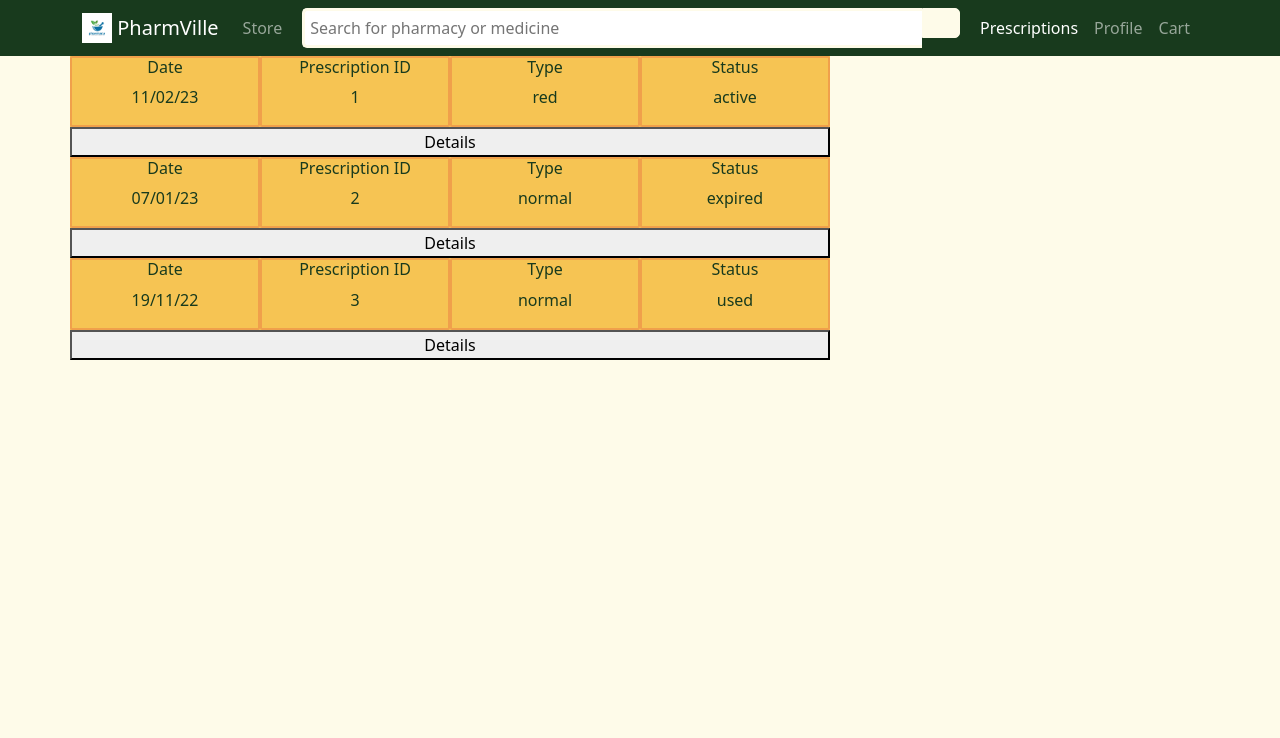
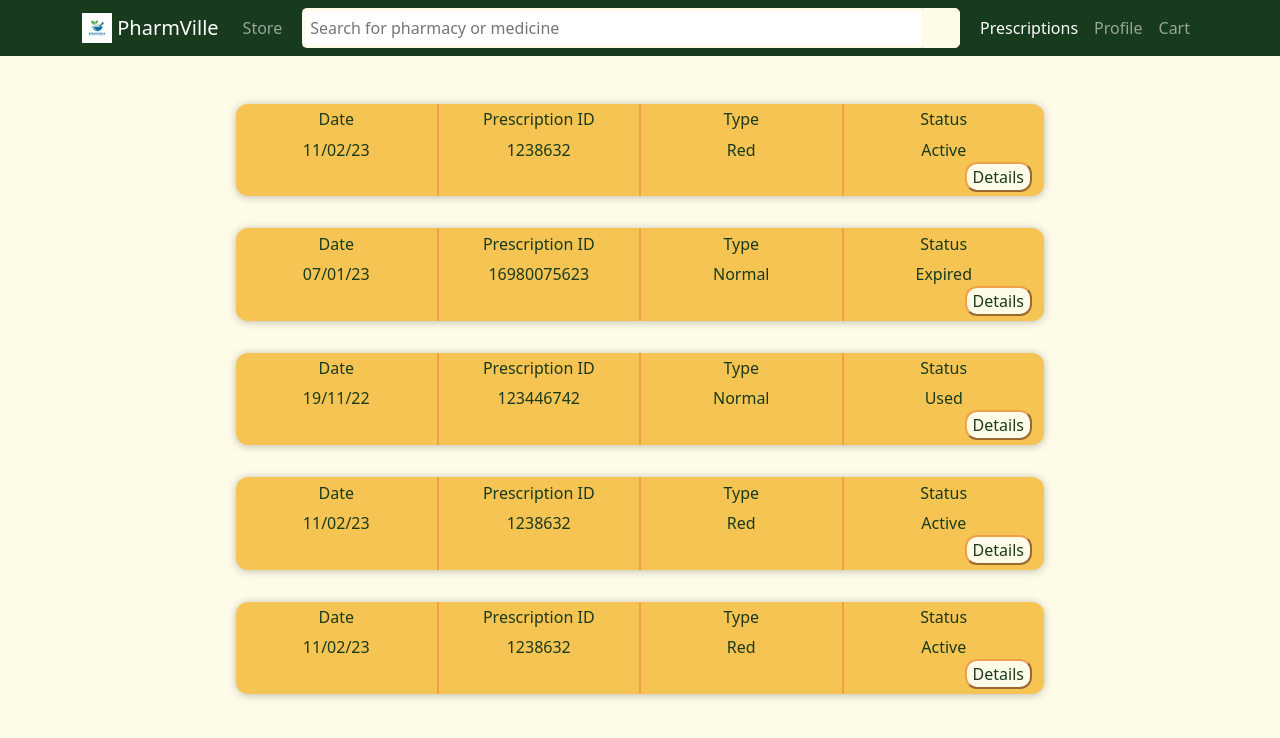
Before and after one commit to guezey/PharmVille, a React (Create React App) app in the folder pharmville-frontend/: page /prescriptions in a window 1280 px wide. Shown: the top 738 px of the page. Built offline with nearby package versions, Linux system fonts and the light colour scheme.

Commit message:
Pharmacy Update

```diff
--- a/pharmville-frontend/src/UserComponents/NavigationBar.js
+++ b/pharmville-frontend/src/UserComponents/NavigationBar.js
@@ -24,7 +24,7 @@ function NavigationBar() {
                     <Container className='search'>
                         <input type="text" class="searchTerm" placeholder="Search for pharmacy or medicine"></input>
                         <button type="submit" class="searchButton">
-                            <i class="fa fa-search"></i>
+                            <i className="fa fa-search"></i>
                         </button>
                     </Container>
                     <Nav>
--- a/pharmville-frontend/src/UserComponents/Prescription.css
+++ b/pharmville-frontend/src/UserComponents/Prescription.css
@@ -1,25 +1,84 @@
 h1 {
     font-size: 16px;
     color: #183a1d;
+    padding-top: 0.4rem;
 }
 
 p {
     color: #183a1d;
+    margin-bottom: 0;
 }
 
 .itemHolder {
     background-color: #f6c453;
     text-align: center;
+    border-radius: 12px;
+    box-shadow: 0 1px 8px rgba(0, 0, 0, 0.25);
+    margin-top: 2rem;
 }
 
 .borders {
     border-color: #f0a04b;
-    border-radius: 2px;
     border-width: 2px;
-    border-style: solid;
-}
-button {
-    width: 20px;
-    height: 30px;
+    border-right-style: solid;
+
 
 }
+.detailsButton {
+    display: block;
+    height: 30px;
+    border-radius: 12px;
+    margin-left: auto;
+    border-color: #f0a04b;
+    background-color: #fefbe9;
+    color: #183a1d;
+    margin-bottom: 0.3rem;
+    margin-top: 0;
+}
+
+.button-holder {
+    text-align: right;
+}
+
+.detailsHolder {
+    background-color: #f0a04b;
+    margin-top: 0;
+    text-align: left;
+    border-radius: 12px;
+    box-shadow: 0 1px 8px rgba(0, 0, 0, 0.25);
+}
+
+ul {
+    color: #183a1d;
+}
+
+li {
+    margin-left: 1rem;
+}
+
+.prescHolder {
+    margin: auto;
+    width: 65%;
+    max-height: 40rem;
+    overflow: auto;
+    margin-top: 1rem;
+}
+
+::-webkit-scrollbar {
+    width: 0.5rem;
+    background-color: #fefbe9;
+  }
+
+  ::-webkit-scrollbar-track {
+    box-shadow: inset 0 0 5px rgba(0, 0, 0, 0.25);
+    border-radius: 10px;
+  }
+
+  ::-webkit-scrollbar-thumb {
+    background: #f0a04b;
+    border-radius: 10px;
+  }
+
+  ::-webkit-scrollbar-thumb:hover {
+    background: #b07638;
+  }
--- a/pharmville-frontend/src/UserComponents/Prescription.js
+++ b/pharmville-frontend/src/UserComponents/Prescription.js
@@ -3,45 +3,95 @@ import PrescriptionItem from './PrescriptionItem';
 import Row from 'react-bootstrap/Row';
 import Col from 'react-bootstrap/Col';
 
+
 const prescriptions = [
   {
-    id: 1,
+    key: 1,
+    id: 1238632,
     date: '11/02/23',
-    type: 'red',
-    status: 'active' ,
+    type: 'Red',
+    status: 'Active' ,
+    expired: '14/02/23',
     drug: ['Paroksetin']  ,
   },
   {
-    id: 2,
+    key: 2,
+    id: 16980075623,
     date: '07/01/23',
-    type: 'normal',
-    status: 'expired' ,
+    type: 'Normal',
+    status: 'Expired' ,
+    expired: '14/02/23',
     drug: ['Nexium', 'Gaviscon'] ,
   },
   {
-    id: 3,
+    key: 3,
+    id: 123446742,
     date: '19/11/22',
-    type: 'normal',
-    status: 'used' ,
+    type: 'Normal',
+    status: 'Used' ,
+    expired: '14/02/23',
     drug:
       ['Parol', 'Iburofen', 'Desiferol']
+  },
+  {
+    key: 1,
+    id: 1238632,
+    date: '11/02/23',
+    type: 'Red',
+    status: 'Active' ,
+    expired: '14/02/23',
+    drug: ['Paroksetin']  ,
+  },
+  {
+    key: 1,
+    id: 1238632,
+    date: '11/02/23',
+    type: 'Red',
+    status: 'Active' ,
+    expired: '14/02/23',
+    drug: ['Paroksetin']  ,
+  },
+  {
+    key: 1,
+    id: 1238632,
+    date: '11/02/23',
+    type: 'Red',
+    status: 'Active' ,
+    expired: '14/02/23',
+    drug: ['Paroksetin']  ,
+  },
+  {
+    key: 1,
+    id: 1238632,
+    date: '11/02/23',
+    type: 'Red',
+    status: 'Active' ,
+    expired: '14/02/23',
+    drug: ['Paroksetin']  ,
+  },
+  {
+    key: 1,
+    id: 1238632,
+    date: '11/02/23',
+    type: 'Red',
+    status: 'Active' ,
+    expired: '14/02/23',
+    drug: ['Paroksetin']  ,
   },
 ];
 
 function Prescription() {
+
     return (
-     <Container>
-      <Row>
-        <Col xs={8}>
+     <Container className='prescHolder'>
           <div>
           {prescriptions.map((prescription) =>
-          <PrescriptionItem id = {prescription.id}
+          <PrescriptionItem id= {prescription.id}
             date={prescription.date} type={prescription.type}
-            status={prescription.status} drug={prescription.drug}></PrescriptionItem>
+            status={prescription.status} drug={prescription.drug} expired={prescription.expired}>
+            </PrescriptionItem>
             )}
           </div>
-        </Col>
-      </Row>
      </Container>
     );
   }
--- a/pharmville-frontend/src/UserComponents/PrescriptionItem.js
+++ b/pharmville-frontend/src/UserComponents/PrescriptionItem.js
@@ -1,19 +1,43 @@
 import Row from 'react-bootstrap/Row';
+import Container from 'react-bootstrap/Container';
 import Col from 'react-bootstrap/Col';
 import "./Prescription.css";
+import { useState } from 'react';
 function PrescriptionItem(props) {
+
+    const [openDetails, setOpenDetails] = useState(false);
+
+    const getDetails = () => {
+        setOpenDetails(!openDetails);
+    }
+
     return (
-        <div>
-            <Row className='itemHolder'>
+        <div><Container className='itemHolder'>
+            <Row>
                 <Col className='borders'><h1>Date</h1> <p>{props.date}</p></Col>
                 <Col className='borders'><h1>Prescription ID</h1><p>{props.id}</p></Col>
                 <Col className='borders'><h1>Type</h1><p>{props.type}</p></Col>
-                <Col className='borders'><h1>Status</h1><p>{props.status}</p></Col>
+                <Col>
+                    <h1>Status</h1><p>{props.status}</p>
+                    <div className='button-holder'>
+                        <button className='detailsButton' onClick={getDetails}>Details</button>
+                    </div>
+                </Col>
+            </Row>
+
+        </Container>
+        {openDetails && <Container className='detailsHolder'>
+            <Row>
+                <Col><h1>Expire Date: {props.expired}</h1></Col>
             </Row>
             <Row>
-                <button>Details</button>
-            </Row>
-        </div>
+                <ul>
+                {props.drug.map( (medicine) =>
+                <li>{medicine}</li>) }
+                </ul>
+                </Row>
+                </Container>}
+</div>
 
     );
 }
```
